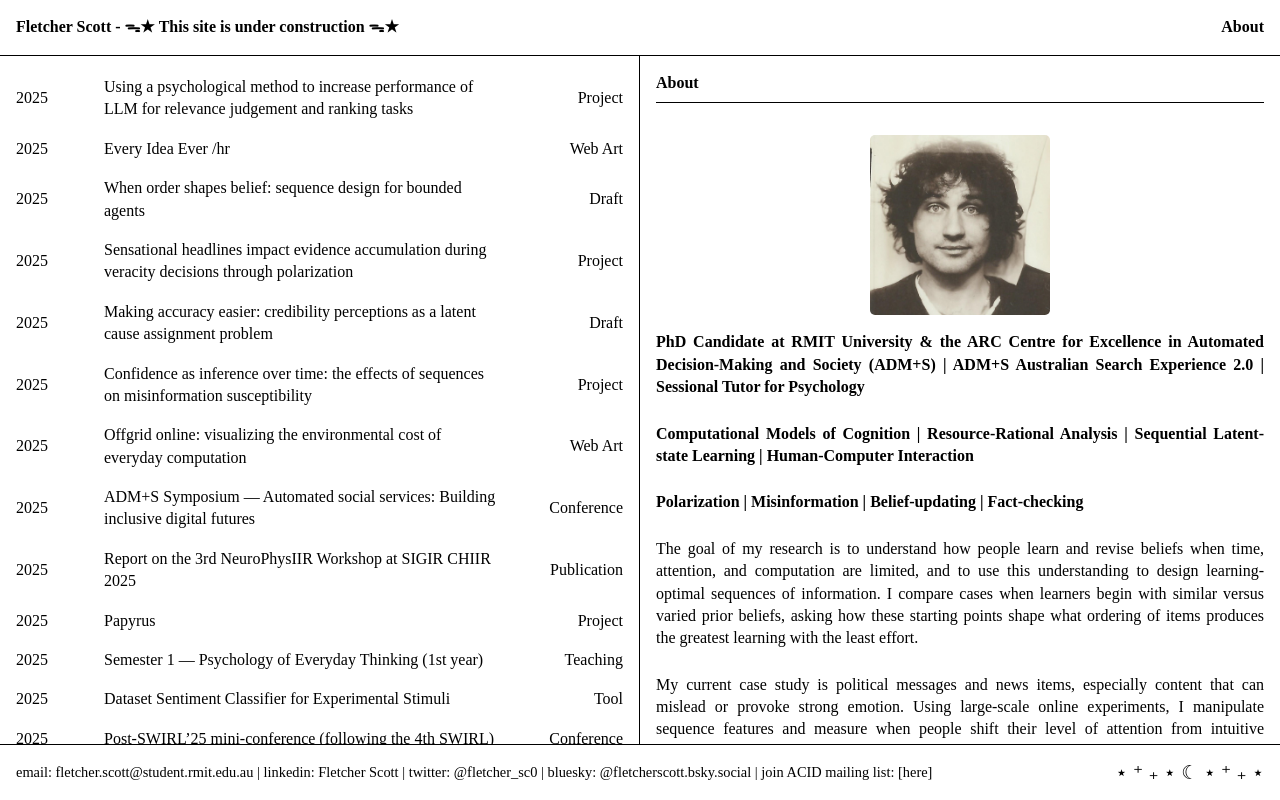
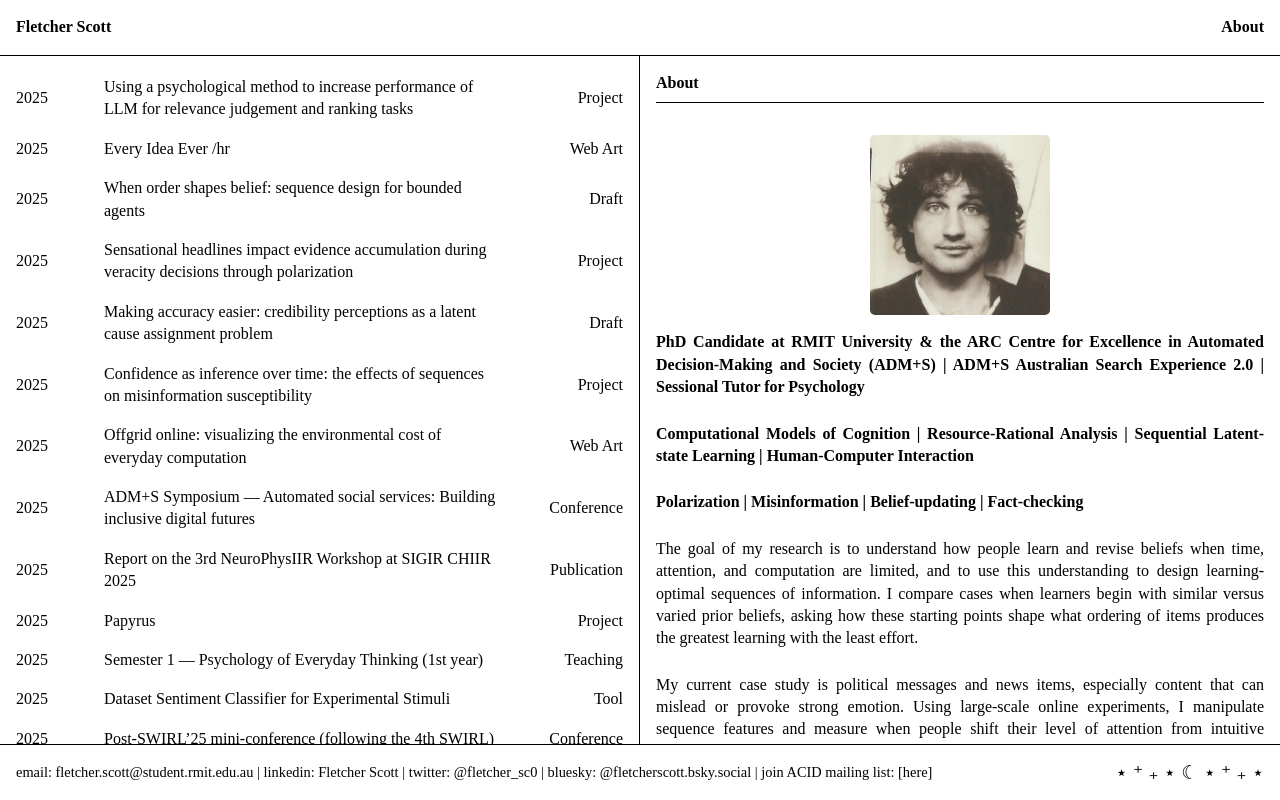
Before and after one commit to fletchersc0/fletcherscott, a plain HTML site: page index.html in a window 1280 px wide. Drawn offline with Linux system fonts and the light colour scheme.

```diff
--- a/index.html
+++ b/index.html
@@ -100,7 +100,7 @@
 </head>
 <body>
   <header>
-    <a href="#" id="to-top">Fletcher Scott - ᯓ★ This site is under construction ᯓ★</a>
+    <a href="#" id="to-top">Fletcher Scott</a>
     <a href="#" id="about-btn">About</a>
   </header>
 
```
